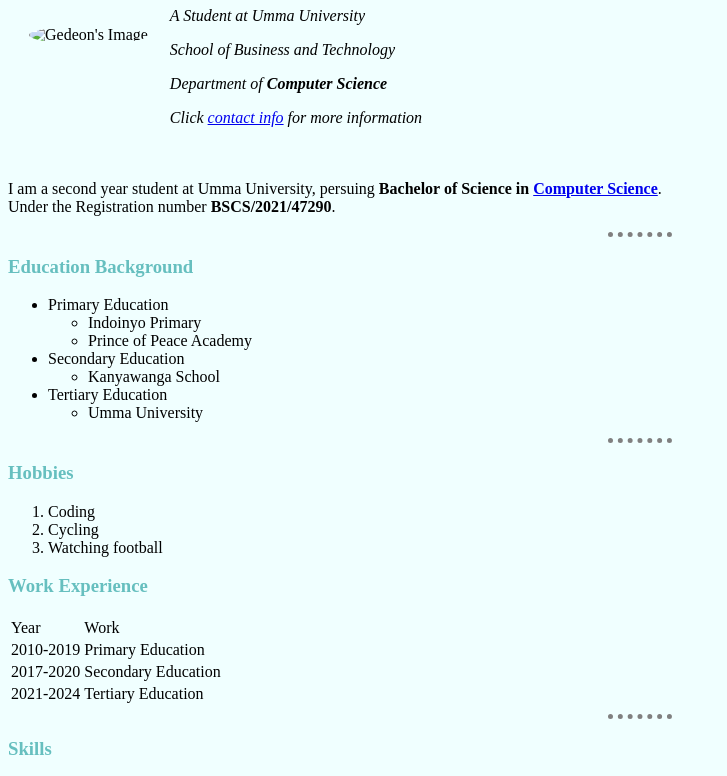
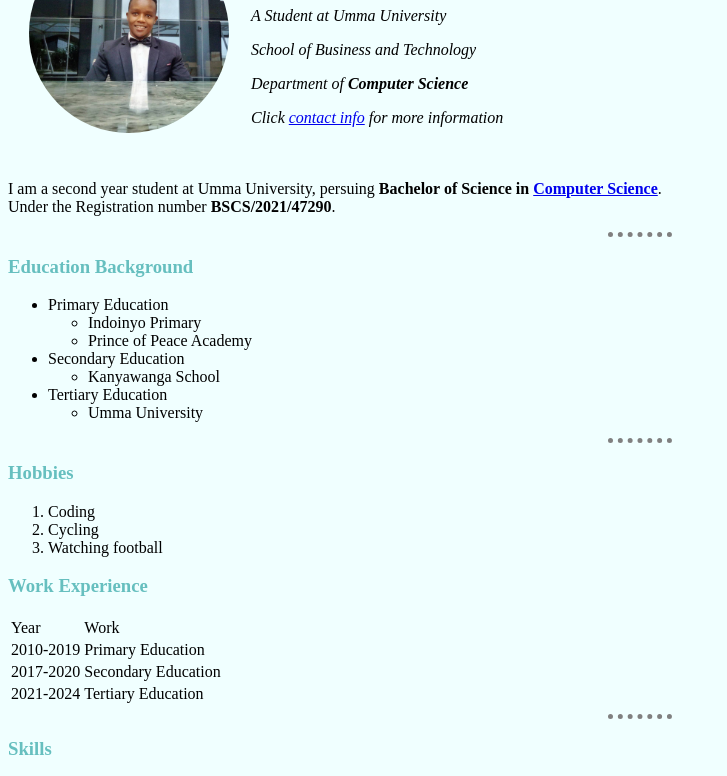
Before and after one commit to Musungui/My-Profile-Project, a plain HTML site: page index.html in a window 1280 px wide. Shown: the part 102-878 px from the top of the page, without its empty margins (0-727 px from the left). Drawn offline with Linux system fonts and the light colour scheme.

Commit message:
Update index.html

```diff
--- a/index.html
+++ b/index.html
@@ -9,7 +9,7 @@
     <table cellspacing ="20">
         <tr>
             <td>
-                <img  class="image" src="IMG_16677619263366452.jpg "  alt="Gedeon's Image">
+                <img  class="image" src="image/IMG_16677619263366452.jpg "  alt="Gedeon's Image">
             </td>
             <td>
             <h1>Gedeon Leshan</h1>
```
